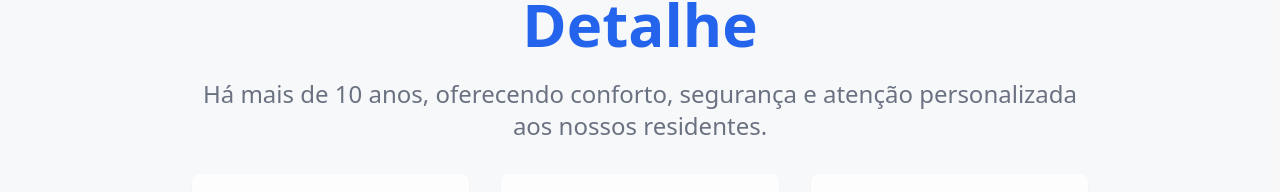
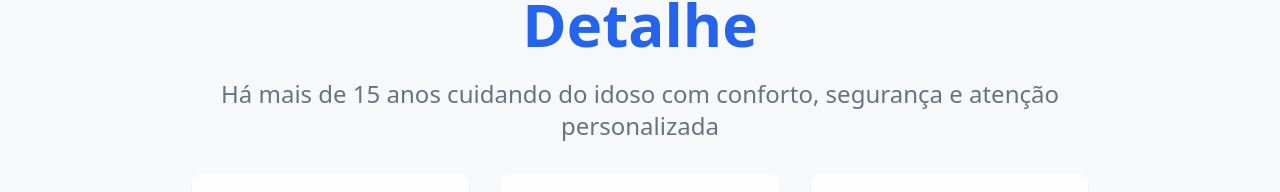
Before and after one commit to orugian/santa-ana-comfort-home, a React (Vite) app: page / in a window 1280 px wide. Shown: the part 246-438 px from the top of the page. Built offline with nearby package versions, Linux system fonts and the light colour scheme.

Commit message:
Visual edit in Lovable
Edited UI in Lovable

```diff
--- a/src/components/HeroSection.tsx
+++ b/src/components/HeroSection.tsx
@@ -20,9 +20,7 @@ export const HeroSection = () => {
           </h1>
 
           {/* Subtitle */}
-          <p className="text-xl md:text-2xl text-foreground mb-8 animate-fade-in">
-            Há mais de 10 anos, oferecendo conforto, segurança e atenção personalizada aos nossos residentes.
-          </p>
+          <p className="text-xl md:text-2xl text-foreground mb-8 animate-fade-in text-center font-medium">Há mais de 15 anos cuidando do idoso com conforto, segurança e atenção personalizada</p>
 
           {/* Core Values */}
           <div className="grid grid-cols-1 md:grid-cols-3 gap-8 mb-12 animate-fade-in">
```
